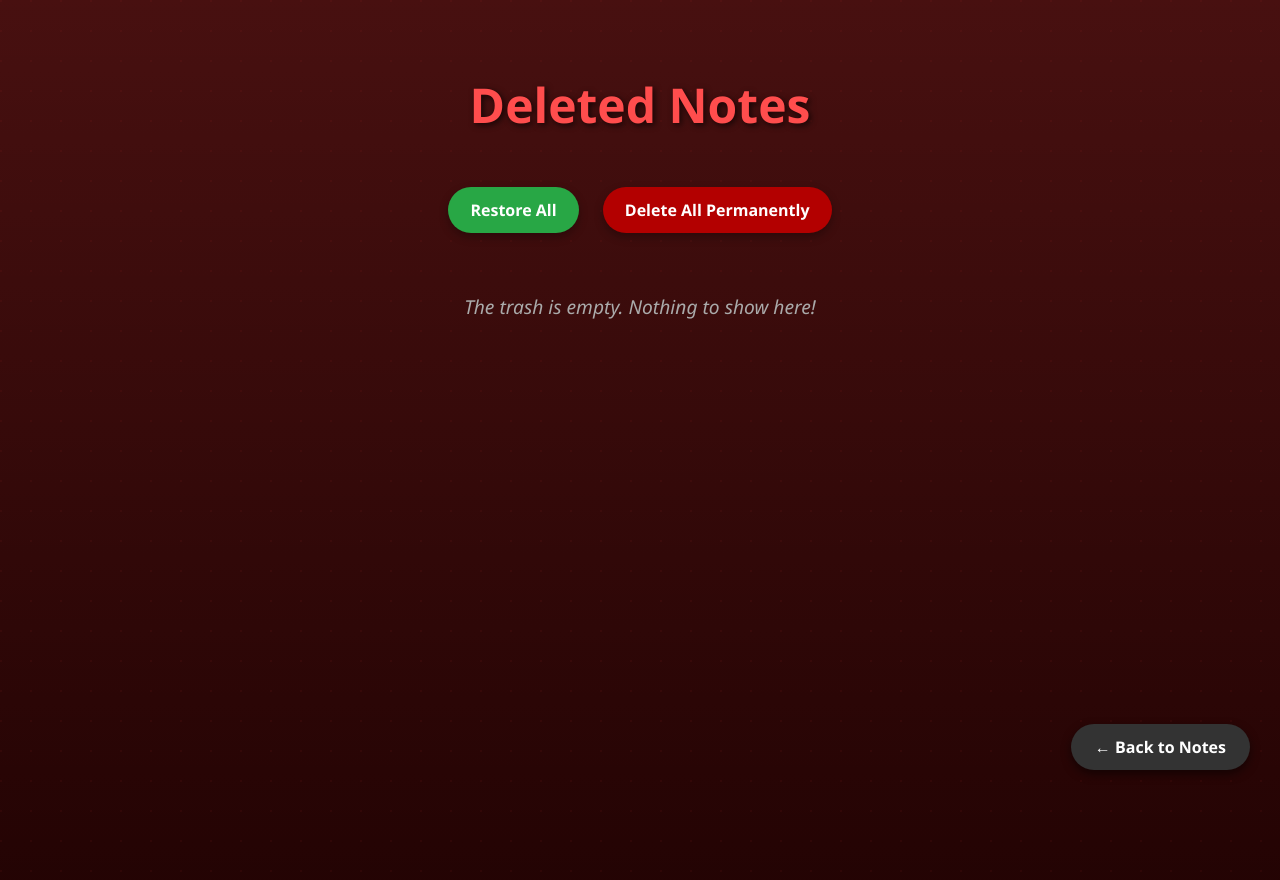
After one commit to Sophie-sd/WebAppNotes, a Django app: page /notes/trash/ in a window 1280 px wide. The commit adds this page. Run offline with Django 5.2, Linux system fonts and the light colour scheme; data comes from the database, SQL or seed files in the repository; both versions use the stored data as it was after the commit.

Commit message:
Connected Ajax, added editing functionality, added trash with deleted notes

```diff
--- a/notes/static/notes/style.css
+++ b/notes/static/notes/style.css
@@ -20,9 +20,15 @@ textarea {
 }
 
 @keyframes bgFlow {
-    0% { background-position: 0% 50%; }
-    50% { background-position: 100% 50%; }
-    100% { background-position: 0% 50%; }
+    0% {
+        background-position: 0% 50%;
+    }
+    50% {
+        background-position: 100% 50%;
+    }
+    100% {
+        background-position: 0% 50%;
+    }
 }
 
 .container {
@@ -82,7 +88,7 @@ textarea {
     padding: 20px;
     border-radius: 15px;
     text-align: left;
-    box-shadow: 0 4px 20px rgba(0,0,0,0.1);
+    box-shadow: 0 4px 20px rgba(0, 0, 0, 0.1);
     transition: transform 0.3s;
 }
 
@@ -119,11 +125,42 @@ textarea {
 }
 
 @keyframes fadeInUp {
-    from { opacity: 0; transform: translateY(20px); }
-    to { opacity: 1; transform: translateY(0); }
+    from {
+        opacity: 0;
+        transform: translateY(20px);
+    }
+    to {
+        opacity: 1;
+        transform: translateY(0);
+    }
 }
 
 @keyframes fadeIn {
-    from { opacity: 0; }
-    to { opacity: 1; }
+    from {
+        opacity: 0;
+    }
+    to {
+        opacity: 1;
+    }
 }
+
+.btn-trash-icon {
+    position: fixed;
+    bottom: 30px;
+    right: 30px;
+    font-size: 28px;
+    text-decoration: none;
+    background-color: white;
+    color: #ff4d4d;
+    padding: 12px 16px;
+    border-radius: 50%;
+    box-shadow: 0 4px 10px rgba(0, 0, 0, 0.3);
+    transition: transform 0.3s ease;
+    z-index: 999;
+}
+
+.btn-trash-icon:hover {
+    transform: scale(1.15);
+    background-color: #ff4d4d;
+    color: white;
+}
--- /dev/null
+++ b/notes/templates/notes/partials/note_card.html
@@ -0,0 +1,4 @@
+<div class="note-card">
+    <h2>{{ note.title }}</h2>
+    <p>{{ note.content }}</p>
+</div>
--- /dev/null
+++ b/notes/templates/notes/trash.html
@@ -0,0 +1,178 @@
+{% load static %}
+<!DOCTYPE html>
+<html lang="en">
+<head>
+    <meta charset="UTF-8">
+    <title>Trash – Deleted Notes</title>
+    <link rel="stylesheet" href="{% static 'notes/style.css' %}">
+    <style>
+        html, body {
+            height: 100%;
+            margin: 0;
+            padding: 0;
+        }
+
+        body {
+            margin: 0;
+            padding: 40px;
+            font-family: 'Segoe UI', sans-serif;
+            color: #fff;
+            text-align: center;
+            background-color: #1a0000;
+            background-image: radial-gradient(circle at 1px 1px, rgba(255, 60, 60, 0.05) 1px, transparent 0),
+            linear-gradient(180deg, rgba(255, 80, 80, 0.2), transparent 70%);
+            background-size: 30px 30px, 100% 200%;
+            background-repeat: repeat, no-repeat;
+            background-attachment: scroll; /* ВАЖЛИВО: scroll, а не fixed */
+            background-position: 0 0, 0 0;
+            animation: moveGlow 10s linear infinite;
+            min-height: 100vh;
+            position: relative;
+            overflow-x: hidden;
+        }
+
+        @keyframes pulseGlow {
+            0% {
+                box-shadow: inset 0 0 0px rgba(255, 100, 100, 0.2);
+                background-color: #1a0000;
+            }
+            50% {
+                box-shadow: inset 0 0 100px rgba(255, 80, 80, 0.3);
+                background-color: #2a0000;
+            }
+            100% {
+                box-shadow: inset 0 0 0px rgba(255, 100, 100, 0.2);
+                background-color: #1a0000;
+            }
+        }
+
+        h1 {
+            font-size: 3em;
+            margin-bottom: 40px;
+            color: #ff4d4d;
+            text-shadow: 2px 2px 6px rgba(0, 0, 0, 0.7);
+        }
+
+        .btn {
+            padding: 12px 22px;
+            border-radius: 50px;
+            border: none;
+            font-weight: bold;
+            text-decoration: none;
+            margin: 10px;
+            display: inline-block;
+            transition: all 0.3s ease;
+            box-shadow: 0 4px 10px rgba(0, 0, 0, 0.3);
+        }
+
+        .btn-restore {
+            background-color: #28a745;
+            color: white;
+        }
+
+        .btn-restore:hover {
+            background-color: #43d17e;
+            transform: scale(1.05);
+        }
+
+        .btn-delete {
+            background-color: #b30000;
+            color: white;
+        }
+
+        .btn-delete:hover {
+            background-color: #e60000;
+            transform: scale(1.05);
+        }
+
+        .note-card {
+            background: rgba(255, 255, 255, 0.05);
+            border: 1px solid rgba(255, 255, 255, 0.1);
+            border-radius: 15px;
+            padding: 25px;
+            margin: 25px auto;
+            max-width: 600px;
+            backdrop-filter: blur(6px);
+            box-shadow: 0 8px 25px rgba(0, 0, 0, 0.4);
+            animation: fadeIn 0.6s ease-in-out;
+        }
+
+        .note-card h2 {
+            color: #ffd6d6;
+            margin-bottom: 10px;
+        }
+
+        .note-card p {
+            color: #fff;
+            font-style: italic;
+        }
+
+        .btn-group {
+            margin-top: 15px;
+        }
+
+        .empty-text {
+            margin-top: 50px;
+            color: #aaa;
+            font-style: italic;
+            font-size: 1.2em;
+        }
+
+        /* Анімація */
+        @keyframes fadeIn {
+            from {
+                opacity: 0;
+                transform: translateY(20px);
+            }
+            to {
+                opacity: 1;
+                transform: translateY(0);
+            }
+        }
+
+        /* Кнопка Back fixed */
+        .btn-back {
+            position: fixed;
+            bottom: 30px;
+            right: 30px;
+            background-color: #333;
+            color: white;
+            border-radius: 50px;
+            padding: 12px 24px;
+            text-decoration: none;
+            font-weight: bold;
+            box-shadow: 0 4px 10px rgba(0, 0, 0, 0.5);
+            transition: background-color 0.3s ease, transform 0.3s ease;
+            z-index: 999;
+        }
+
+        .btn-back:hover {
+            background-color: #555;
+            transform: scale(1.05);
+        }
+    </style>
+</head>
+<body>
+<h1>Deleted Notes</h1>
+
+<div>
+    <a href="{% url 'restore_all_notes' %}" class="btn btn-restore">Restore All</a>
+    <a href="{% url 'permanent_delete_all' %}" class="btn btn-delete">Delete All Permanently</a>
+</div>
+
+{% for note in notes %}
+    <div class="note-card">
+        <h2>{{ note.title }}</h2>
+        <p>{{ note.content }}</p>
+        <div class="btn-group">
+            <a href="{% url 'restore_note' note.id %}" class="btn btn-restore">Restore</a>
+            <a href="{% url 'permanent_delete' note.id %}" class="btn btn-delete">Delete Permanently</a>
+        </div>
+    </div>
+{% empty %}
+    <p class="empty-text">The trash is empty. Nothing to show here!</p>
+{% endfor %}
+
+<a href="{% url 'index' %}" class="btn-back">← Back to Notes</a>
+</body>
+</html>
--- a/notes/urls.py
+++ b/notes/urls.py
@@ -1,5 +1,6 @@
 from django.contrib import admin
-from django.urls import path, include
+from django.urls import path
+
 from notes import views as notes_views
 from . import views
 
@@ -7,10 +8,16 @@ urlpatterns = [
     path('admin/', admin.site.urls),
 
     path('welcome/', notes_views.welcome, name='welcome'),  # Перша сторінка
-    path('home/', notes_views.home, name='home'),           # Вхід у додаток
+    path('home/', notes_views.home, name='home'),  # Вхід у додаток
 
     path('', views.index, name='index'),  # <-- Важливо: тепер форма працює на /notes/
 
     path('delete/<int:note_id>/', views.delete_note, name='delete_note'),
     path('edit/<int:note_id>/', views.edit_note, name='edit_note'),
+    path('ajax-add/', views.ajax_add_note, name='ajax_add_note'),
+    path('trash/', views.trash, name='trash'),
+    path('restore/<int:note_id>/', views.restore_note, name='restore_note'),
+    path('permanent-delete/<int:note_id>/', views.permanent_delete, name='permanent_delete'),
+    path('permanent-delete-all/', views.permanent_delete_all, name='permanent_delete_all'),
+    path('trash/restore_all/', views.restore_all_notes, name='restore_all_notes'),
 ]
--- a/notes/views.py
+++ b/notes/views.py
@@ -1,13 +1,21 @@
 # notes/views.py
 
+import random
+
+from django.http import JsonResponse
 from django.shortcuts import render, redirect, get_object_or_404
+from django.template.loader import render_to_string
+
 from .models import Note
+
 
 def welcome(request):
     return render(request, 'notes/welcome.html')
 
+
 def home(request):
     return render(request, 'notes/home.html')
+
 
 # Головна сторінка з формою + списком нотаток
 def index(request):
@@ -18,14 +26,16 @@ def index(request):
             Note.objects.create(title=title, content=content)
             return redirect('index')
 
-    notes = Note.objects.order_by('-created_at')
+    notes = Note.objects.filter(is_deleted=False).order_by('-created_at')
     return render(request, 'notes/index.html', {'notes': notes})
+
 
 # Видалення нотатки
 def delete_note(request, note_id):
     note = get_object_or_404(Note, id=note_id)
     note.delete()
     return redirect('index')
+
 
 # Редагування нотатки
 def edit_note(request, note_id):
@@ -38,3 +48,69 @@ def edit_note(request, note_id):
         return redirect('index')
 
     return render(request, 'notes/edit_note.html', {'note': note})
+
+
+def ajax_add_note(request):
+    if request.method == 'POST':
+        title = request.POST.get('title')
+        content = request.POST.get('content')
+        note = Note.objects.create(title=title, content=content)
+
+        if random.choice([True, False]):
+            # Повертаємо JSON
+            return JsonResponse({
+                'type': 'json',
+                'note': {
+                    'title': note.title,
+                    'content': note.content,
+                }
+            })
+        else:
+            # Повертаємо готовий HTML
+            html = render_to_string('notes/partials/note_card.html', {'note': note})
+            return JsonResponse({
+                'type': 'html',
+                'html': html
+            })
+
+
+# Переміщення нотатки в корзину замість видалення
+def delete_note(request, note_id):
+    note = get_object_or_404(Note, id=note_id)
+    note.is_deleted = True
+    note.save()
+    return redirect('index')
+
+
+# Корзина
+def trash(request):
+    notes = Note.objects.filter(is_deleted=True).order_by('-updated_at')
+    return render(request, 'notes/trash.html', {'notes': notes})
+
+
+def restore_note(request, note_id):
+    note = get_object_or_404(Note, id=note_id)
+    note.is_deleted = False
+    note.save()
+    return redirect('trash')
+
+
+def permanent_delete(request, note_id):
+    note = get_object_or_404(Note, id=note_id)
+    note.delete()
+    return redirect('trash')
+
+
+def permanent_delete_all(request):
+    Note.objects.filter(is_deleted=True).delete()
+    return redirect('trash')
+
+
+def restore_all_notes(request):
+    Note.objects.filter(is_deleted=True).update(is_deleted=False)
+    return redirect('trash')
+
+
+def delete_all_notes_forever(request):
+    Note.objects.filter(is_deleted=True).delete()
+    return redirect('trash')
--- a/templates/notes/welcome.html
+++ b/templates/notes/welcome.html
@@ -1,9 +1,12 @@
+{% load static %}
 <!DOCTYPE html>
 <html lang="uk">
 <head>
     <meta charset="UTF-8">
     <title>Вхід у Notes</title>
     <link href="https://fonts.googleapis.com/css2?family=Rubik:wght@400;600&display=swap" rel="stylesheet">
+    <script src="https://code.jquery.com/jquery-3.6.0.min.js"></script>
+    <script src="{% static 'notes/scripts.js' %}"></script>
     <style>
         body {
             margin: 0;
```
Also changed, not shown: notes/models.py (+6 -4 lines), notes/static/notes/scripts.js (added, +33 -0 lines), notes/templates/notes/edit_note.html (+4 -3 lines), notes/templates/notes/index.html (+11 -6 lines), db.sqlite3, notes/migrations/0002_note_is_deleted_alter_note_content_and_more.py (added), notes/migrations/0003_alter_note_content_alter_note_created_at_and_more.py (added).
